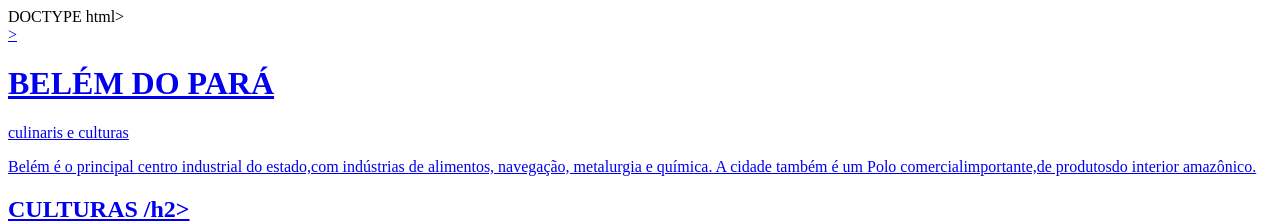
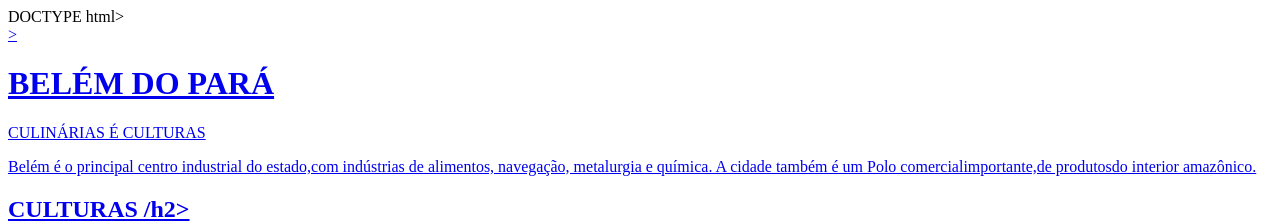
Before and after one commit to asce157/Prova-, a plain HTML site: page index.html in a window 1280 px wide. Shown: the top 223 px of the page. Drawn offline with Linux system fonts and the light colour scheme.

Commit message:
Update index.html

```diff
--- a/index.html
+++ b/index.html
@@ -15,7 +15,7 @@ DOCTYPE html>
                                                                     >
     </header>
      <h1>BELÉM DO PARÁ</h1>
-     <p>culinaris e culturas</p>
+     <p>CULINÁRIAS É CULTURAS</p>
      <p class="interesses">Belém é o principal centro industrial do estado,com indústrias de alimentos, navegação, metalurgia e química. A cidade também é um Polo comercialimportante,de produtosdo interior amazônico. </p>
      <h2>CULTURAS /h2>
      <p>É rica e diversificada,influenciada por indígenas e imigrantes estrangeiros, A cultura paraense é marcada por influências de dança,teatro, museus e folclóricos</p>
```
